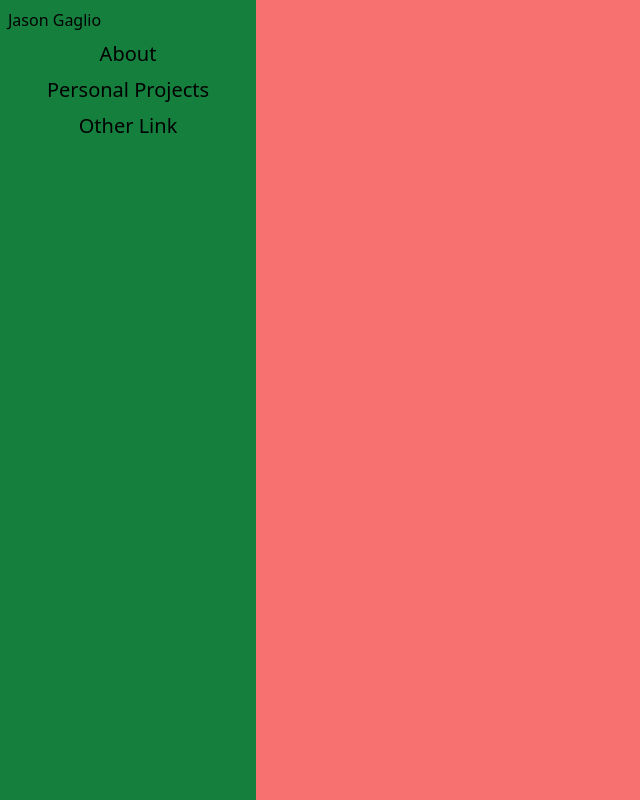
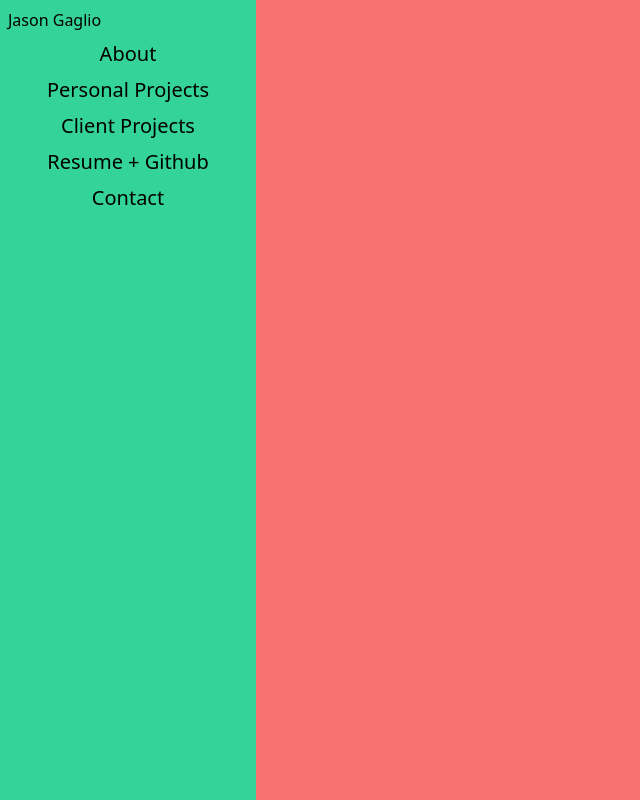
Before and after one commit to Jayrassic/Portfolio_2024, a React (Vite) app: page / in a window 1280 px wide. Shown: the whole page, without its empty margins (0-640 px from the left). Built offline with nearby package versions, Linux system fonts and the light colour scheme.

Commit message:
Added additional links and pages

```diff
--- a/src/App.jsx
+++ b/src/App.jsx
@@ -1,5 +1,8 @@
 import { motion } from "framer-motion";
 import AboutMe from "./components/AboutMe";
+import PersonalProjects from "./components/PersonalProjects";
+import ClientProjects from "./components/ClientProjects";
+import Links from "./components/Links";
 
 function App() {
   function scrollHandler(e) {
@@ -13,9 +16,9 @@ function App() {
   }
 
   return (
-    <div className="grid grid-cols-10 bg-slate-300">
-      <nav className="col-span-2 bg-green-700 h-screen sticky top-1 self-start">
-        <h1 className="p-1 m-1" onClick={(e) => scrollHandler(e)}>
+    <div className="grid grid-cols-10 bg-slate-100">
+      <nav className="sticky top-1 col-span-2 h-screen self-start bg-emerald-400">
+        <h1 className="m-1 p-1" onClick={(e) => scrollHandler(e)}>
           <a href="#home">Jason Gaglio</a>
         </h1>
         <motion.ul
@@ -33,65 +36,41 @@ function App() {
             </a>
           </li>
           <li>
-            <a className="text-xl" href="#other">
-              Other Link
+            <a className="text-xl" href="#client">
+              Client Projects
+            </a>
+          </li>
+          <li>
+            <a className="text-xl" href="#links">
+              Resume + Github
+            </a>
+          </li>
+          <li>
+            <a className="text-xl" href="#">
+              Contact
             </a>
           </li>
         </motion.ul>
       </nav>
 
-      <div className="col-span-8 max-h-screen  overflow-y-scroll overflow-x-hidden snap-y snap-mandatory scroll-py-0">
+      <div className="col-span-8 max-h-screen  snap-y snap-mandatory scroll-py-0 overflow-x-hidden overflow-y-scroll">
         <div
           id="home"
-          className=" bg-red-400 min-h-screen snap-always snap-start"
+          className="min-h-screen snap-start snap-always bg-red-400"
         ></div>
-        <div
-          id="about"
-          className=" bg-emerald-400 snap-always snap-start min-h-screen"
-        >
+        <div id="about" className="min-h-screen snap-start snap-always">
           <AboutMe />
         </div>
-        <div
-          id="personal"
-          className=" bg-blue-400 min-h-screen snap-always snap-start"
-        >
-          <motion.p
-            className="p-3"
-            initial={{ opacity: 0, x: 200 }}
-            whileInView={{ opacity: 1, x: 0 }}
-            transition={{ type: "tween", delay: 0.2, duration: 0.5 }}
-            viewport={{ amount: 0.1 }}
-          >
-            Lorem ipsum dolor sit, amet consectetur adipisicing elit. Eveniet,
-            quos debitis! Placeat officia incidunt blanditiis aperiam architecto
-            suscipit maiores, reprehenderit animi, atque provident mollitia
-            labore inventore temporibus beatae. Quam, totam. Iste alias at
-            praesentium eligendi corrupti nisi quasi culpa neque ut vel,
-            voluptatibus quibusdam magnam incidunt quod, impedit enim unde
-            facilis illo ipsa temporibus maxime consequuntur, quo placeat quia!
-            Quam!
-          </motion.p>
+        <div id="personal" className="min-h-screen snap-start snap-always">
+          <PersonalProjects />
         </div>
-        <div
-          id="other"
-          className=" bg-yellow-400 h-screen snap-always snap-start"
-        ></div>
+        <div id="client" className=" h-screen snap-start snap-always">
+          <ClientProjects />
+        </div>
+        <div id="links" className=" h-screen snap-start snap-always">
+          <Links />
+        </div>
       </div>
-
-      {/* <ScrollContainer className=" col-span-8 bg-red-400">
-        <ScrollPage>
-          <div>
-            <Animator animation={batch(Fade(), Sticky(), MoveOut(0, -200))}>
-              <h1>Test #1</h1>
-            </Animator>
-          </div>
-        </ScrollPage>
-        <ScrollPage>
-          <Animator animation={batch(Fade(), Sticky(), MoveOut(0, -200))}>
-            <h1>Test #2</h1>
-          </Animator>
-        </ScrollPage>
-      </ScrollContainer> */}
     </div>
   );
 }
```
